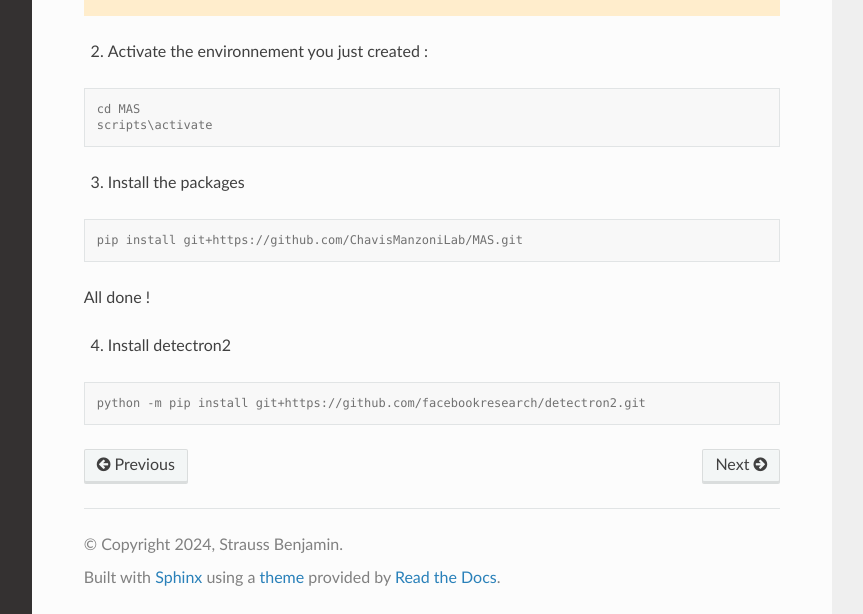
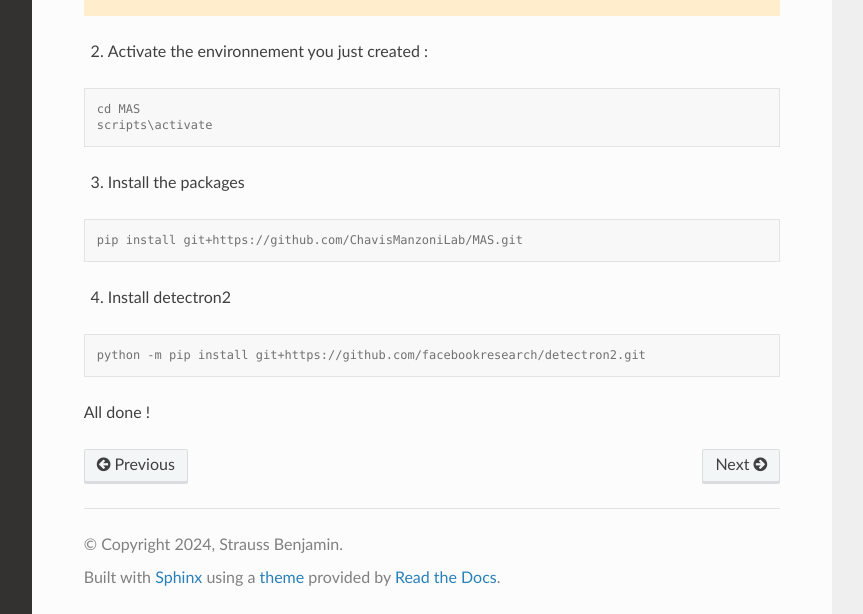
Before and after one commit to ChavisManzoniLab/MAS, a Sphinx documentation site: the page built from docs/CPUinstall.rst, in a window 1280 px wide and 900 px high, scrolled down 638 px, cut to the strip 286-900 px from the top of the window. Shown: the whole strip, without its empty margins (268-1131 px from the left). Built offline with Sphinx 7.4.7 and the Read the Docs theme 3.1.0, drawn with Linux system fonts in a browser that asks for light colours; pages that are not in the unit, such as notebooks, are missing from menus.

```diff
--- a/docs/CPUinstall.rst
+++ b/docs/CPUinstall.rst
@@ -38,10 +38,10 @@ Install Python x64 3.9 https://www.python.org/downloads/release/python-3913/ (IN
 
  pip install git+https://github.com/ChavisManzoniLab/MAS.git
 
-All done !
-
 4. Install detectron2
 
 .. code-block:: console
 
  python -m pip install git+https://github.com/facebookresearch/detectron2.git
+
+All done !
```
